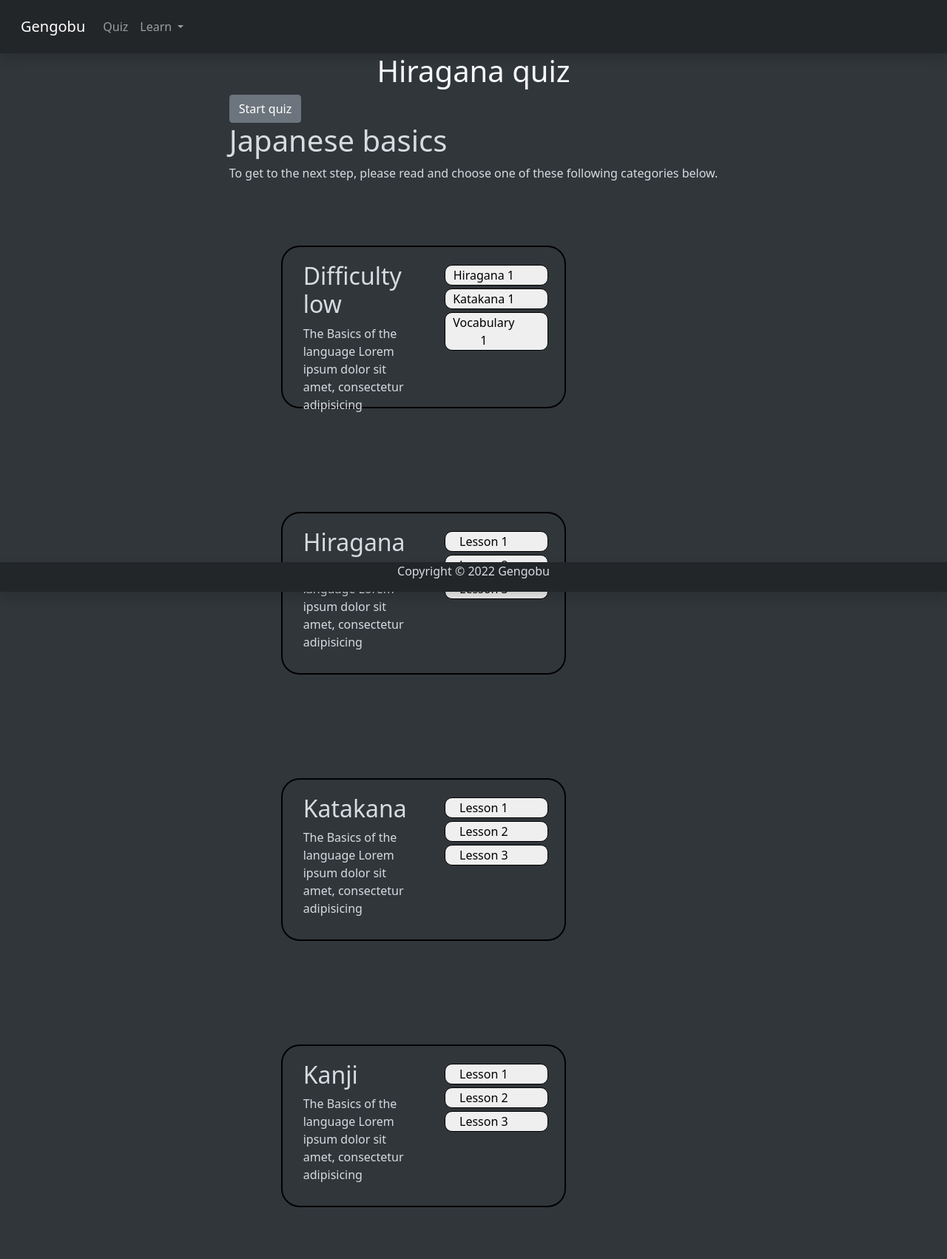
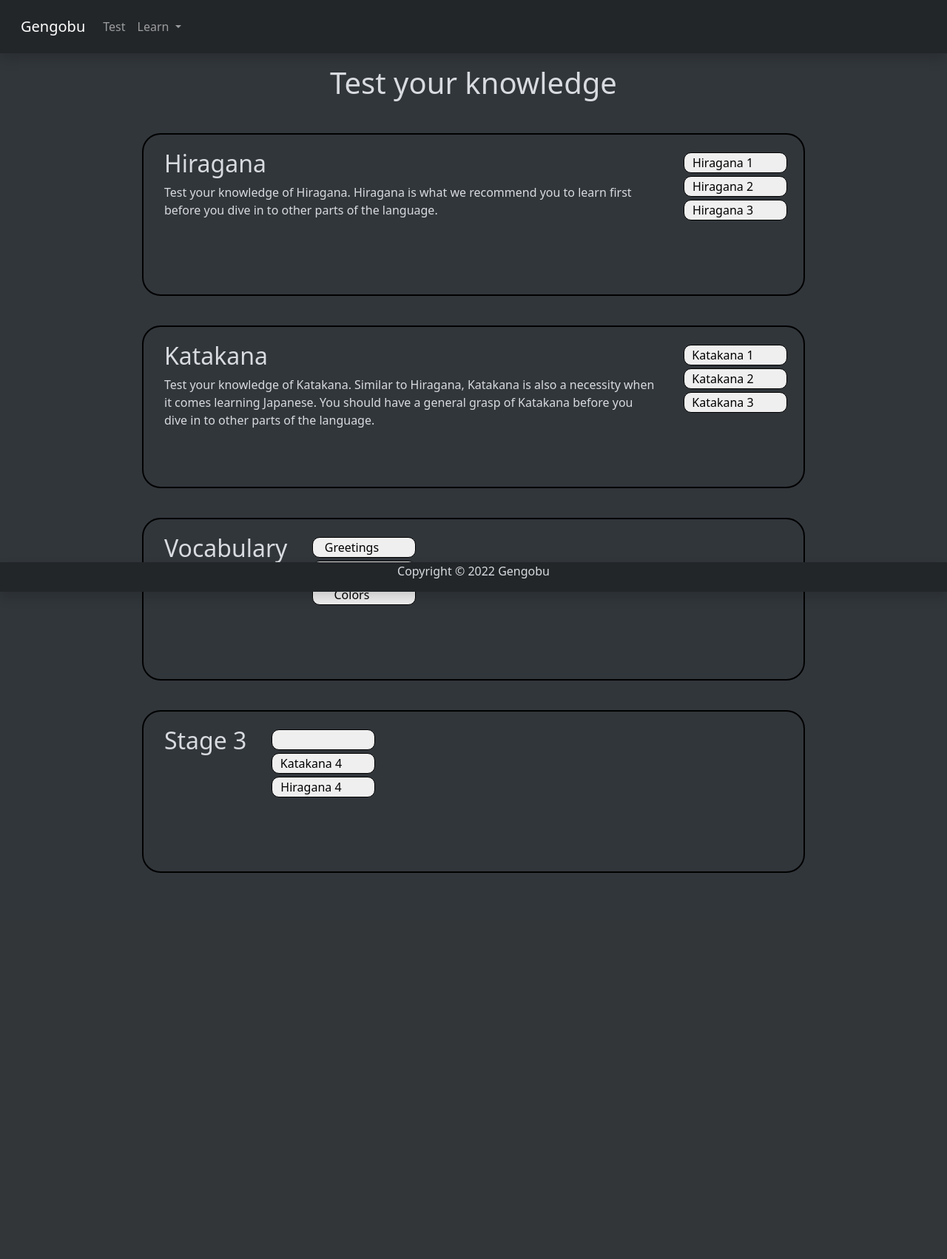
Before and after one commit to Lamatata2003/Gymnasiearbetet, a PHP site: page /quiz-index.php in a window 1280 px wide. Shown: the whole page at 74% size. After the commit the page ends 1180 px from the top, so only its background shows below. Run offline with PHP 8.4, Linux system fonts and the light colour scheme.

Commit message:
quiz main page

```diff
--- a/css.css
+++ b/css.css
@@ -110,3 +110,7 @@
 .greycolor {
 	color: #D8DBDF;
 }
+
+.margintop {
+	margin-top: 16px;
+}
--- a/footer.php
+++ b/footer.php
@@ -4,14 +4,15 @@
 <meta name="viewport" content="width=device-width, initial-scale=1">
 <style>
 .footer {
-   position: fixed;
+  position: fixed;
    left: 0;
    bottom: 0;
    width: 100%;
    color: #D8DBDF;
    background-color: #232629;
    text-align: center;
-
+  height: 40px;
+  margin-top: 24px;
 }
 </style>
 </head>
--- a/header.php
+++ b/header.php
@@ -17,7 +17,7 @@
     <div class="collapse navbar-collapse" id="navbarSupportedContent">
       <ul class="navbar-nav me-auto mb-2 mb-lg-0">
         <li class="nav-item">
-          <a class="nav-link" href="quiz-index.php">Quiz</a>
+          <a class="nav-link" href="quiz-index.php">Test</a>
         </li>
         <li class="nav-item dropdown">
           <a class="nav-link dropdown-toggle" href="#" id="navbarDropdown" role="button" data-bs-toggle="dropdown" aria-expanded="false">
--- a/start.php
+++ b/start.php
@@ -9,7 +9,6 @@
 </head>
 <body class="bg-color">
 	<div>
-		<h1 class="text-light text-center">Hiragana quiz</h1>
 
 		<div class="d-flex flex-column align-content-center flex-wrap">
 		<?php // Takes raw question data from the file
@@ -20,8 +19,20 @@
 		$qs = [];
 		foreach ($data as $value) {
 			$qs[] = new question($value[0],$value[1]);
+			$qs1[] = new question($value[0],$value[1]);
 		}
 		$_SESSION["data"]=serialize($qs);
+		$_SESSION["answers"]=[];
+
+		$json = file_get_contents('katakana_questions1.json');
+		// Converts it into a PHP object
+		$datakata1 = json_decode($json);
+		shuffle($datakata1);
+		$qskata1 = [];
+		foreach ($datakata1 as $value) {
+			$qskata1[] = new question($value[0],$value[1]);
+		}
+		$_SESSION["data"]=serialize($qskata1);
 		$_SESSION["answers"]=[];
 		?>
 		<div class="">
@@ -29,38 +40,50 @@
 			<!--<input type="text" name="name" value="" placeholder="名前">-->
 			 <input type="hidden" name="question" value="0">
 		 	 <input type="hidden" name="answers" value="">
-			<button type="submit" class="btn btn-secondary">Start quiz</button>
-
-			<h1 class="greycolor">Japanese basics</h1>
-		<p class="greycolor">To get to the next step, please read and choose one of these following categories below.</p>
+<!-- 			<button type="submit" class="btn btn-secondary">Start quiz</button> -->
+</form>
+			<h1 class="greycolor d-flex margintop justify-content-center">Test your knowledge</h1>
+		<p class="greycolor d-flex justify-content-center"></p>
 
 		</div>
 
-	<div class="boxed greycolor" style="display: flex; width:40%">
+	<div class="boxed greycolor">
 		<div>
-			<h2>Difficulty low</h2>
-			<p>The Basics of the language Lorem ipsum dolor sit amet, consectetur adipisicing</p>
+			<h2>Hiragana</h2>
+			<p>Test your knowledge of Hiragana. Hiragana is what we recommend you to learn first before you dive in to other parts of the language.</p>
 		</div>
 		<div style="vertical-align: middle;" id="bajs" >
 			<ul>
-				<li><button class="button"><span>Hiragana 1 </span></button></li>
-				<li><button class="button"><span>Katakana 1</span></button></li>
-				<li><button class="button"><span>Vocabulary 1</span></button></li>
+				<li>
+					<form action="" method="post">
+			 			<input type="hidden" name="question" value="0">
+		 	 			<input type="hidden" name="answers" value="">
+						<button class="button"><span>Hiragana 1 </span></button>
+					</form>
+				</li>
+				<li>
+					<form action="" method="post">
+				 		<input type="hidden" name="question" value="0">
+			 	 		<input type="hidden" name="answers" value="">
+						<button class="button"><span>Hiragana 2</span></button>
+					</form>
+				</li>
+				<li><button class="button"><span>Hiragana 3</span></button></li>
 			</ul>
 		</div>
 
 	</div>
 
-	<div class="boxed greycolor" style="display: flex; width:40%">
+	<div class="boxed greycolor">
 		<div>
-			<h2>Hiragana</h2>
-			<p>The Basics of the language Lorem ipsum dolor sit amet, consectetur adipisicing</p>
+			<h2>Katakana</h2>
+			<p>Test your knowledge of Katakana. Similar to Hiragana, Katakana is also a necessity when it comes learning Japanese. You should have a general grasp of Katakana before you dive in to other parts of the language.</p>
 		</div>
 		<div style="vertical-align: middle;" id="bajs" >
 			<ul>
-				<li><button class="button"><span>Lesson 1 </span></button></li>
-				<li><button class="button"><span>Lesson 2 </span></button></li>
-				<li><button class="button"><span>Lesson 3 </span></button></li>
+				<li><button class="button"><span>Katakana 1</span></button></li>
+				<li><button class="button"><span>Katakana 2</span></button></li>
+				<li><button class="button"><span>Katakana 3</span></button></li>
 			</ul>
 		</div>
 
@@ -70,37 +93,42 @@
 
 
 
-		<div class="boxed greycolor" style="display: flex; width:40%">
+
+
+
+
+
+		<div class="boxed greycolor">
 		<div>
-			<h2>Katakana</h2>
-			<p>The Basics of the language Lorem ipsum dolor sit amet, consectetur adipisicing</p>
+			<h2>Vocabulary</h2>
+			<p></p>
 		</div>
 		<div style="vertical-align: middle;" id="bajs" >
 			<ul>
-				<li><button class="button"><span>Lesson 1 </span></button></li>
-				<li><button class="button"><span>Lesson 2 </span></button></li>
-				<li><button class="button"><span>Lesson 3 </span></button></li>
+				<li><button class="button"><span>Greetings</span></button></li>
+				<li><button class="button"><span>Food</span></button></li>
+				<li><button class="button"><span>Colors</span></button></li>
 			</ul>
 		</div>
 
 	</div>
 
-	<div class="boxed greycolor" style="display: flex; width:40%">
+	<div class="boxed greycolor" id="bottom">
 		<div>
-			<h2>Kanji</h2>
-			<p>The Basics of the language Lorem ipsum dolor sit amet, consectetur adipisicing</p>
+			<h2>Stage 3</h2>
+			<p></p>
 		</div>
 		<div style="vertical-align: middle;" id="bajs" >
 			<ul>
-				<li><button class="button"><span>Lesson 1 </span></button></li>
-				<li><button class="button"><span>Lesson 2 </span></button></li>
-				<li><button class="button"><span>Lesson 3 </span></button></li>
+				<li><button class="button"><span> </span></button></li>
+				<li><button class="button"><span>Katakana 4 </span></button></li>
+				<li><button class="button"><span>Hiragana 4 </span></button></li>
 			</ul>
 		</div>
 
 	</div>
 
-			</form>
+
 		</div>
 	</div>
 </div>
@@ -108,15 +136,17 @@
 <style type="text/css">
 	.boxed {
   border: 2px solid black ;
-  margin: 70px;
-  width: 100%;
+  margin: 20px 70px 20px 70px;
+  width: 70%;
   border-radius: 25px;
   padding: 20px;
   padding-left: 28px;
   height: 220px;
-
+  display: flex;
 }
-
+#bottom {
+	margin-bottom: 64px;
+}
 .japatext {
 	padding-left: 78px;
 	margin: 20px;
@@ -135,7 +165,6 @@
     border-radius: 10px;
     width: 140px;
 
-
 }
 
 .button span {
@@ -150,12 +179,12 @@
   position: absolute;
   opacity: 0;
   top: 0;
-  right: -20px;
+  right: -10px;
   transition: 0.5s;
 }
 
 .button:hover span {
-  padding-right: 15px;
+  padding-right: 8px;
 }
 
 .button:hover span:after {
```
Also changed, not shown: japbasics.php (+16 -9 lines), kanachart.php (+16 -6 lines), katakana_questions1.json (added, +56 -0 lines).
